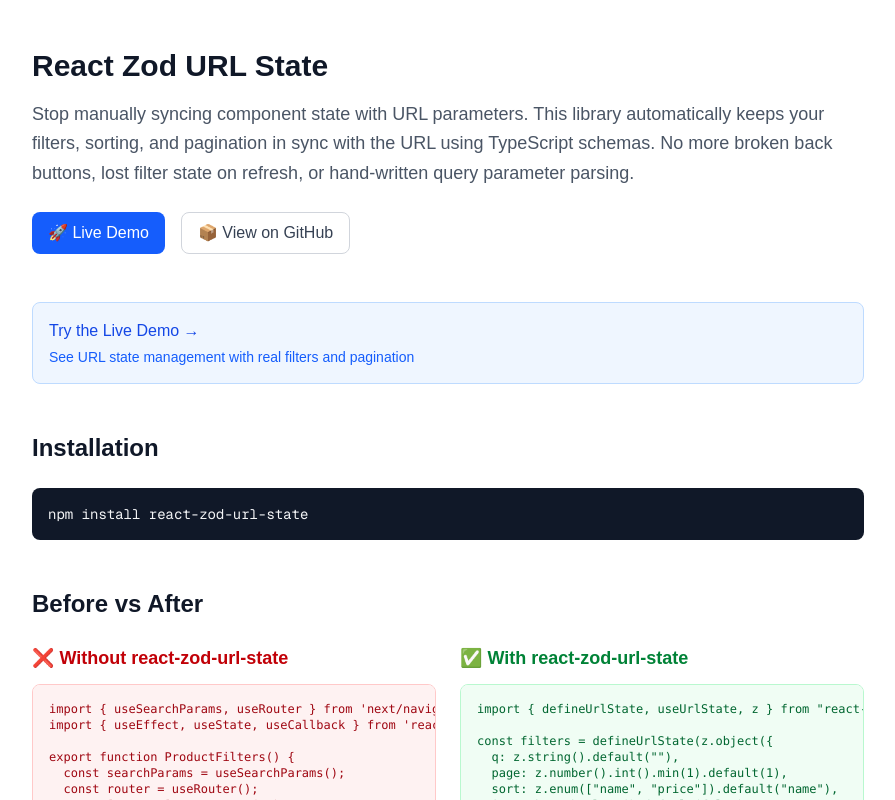
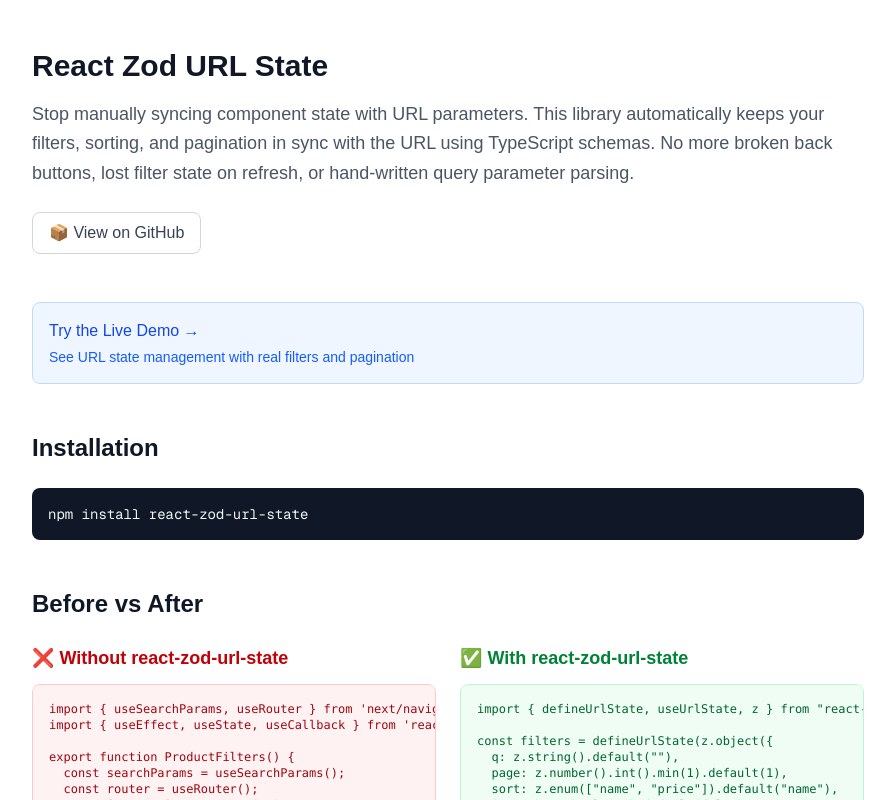
Before and after one commit to zeeshanhshaheen/react-url-state, a Next.js app: page / in a window 1280 px wide. Shown: the top 800 px of the page, without its empty margins (192-1087 px from the left). Built offline with nearby package versions, Linux system fonts and the light colour scheme.

Commit message:
updated doc

```diff
--- a/src/app/page.tsx
+++ b/src/app/page.tsx
@@ -14,15 +14,7 @@
             lost filter state on refresh, or hand-written query parameter parsing.
           </p>
 
-          <div className="flex flex-col sm:flex-row gap-4 mt-6">
-            <a
-              href="https://react-url-state.vercel.app/"
-              target="_blank"
-              rel="noopener noreferrer"
-              className="inline-flex items-center justify-center px-4 py-2 bg-blue-600 text-white rounded-lg hover:bg-blue-700 transition-colors font-medium"
-            >
-              🚀 Live Demo
-            </a>
+          <div className="mt-6">
             <a
               href="https://github.com/zeeshanhshaheen/react-url-state"
               target="_blank"
```
